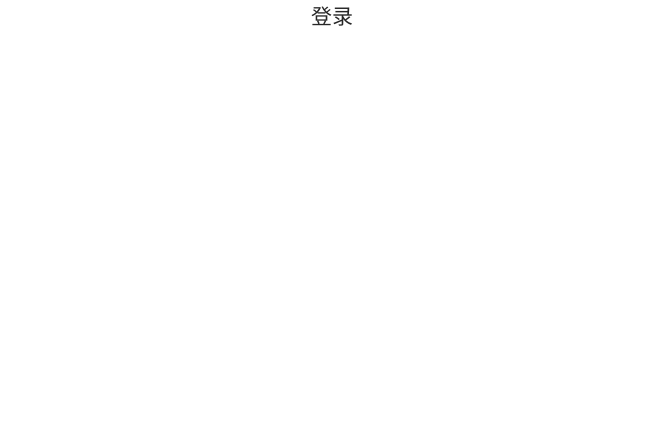
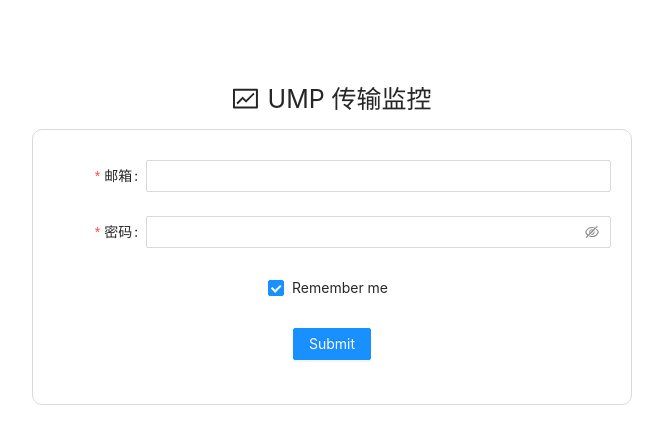
Before and after one commit to toozhuang/workflow-scanner-fe, a React (Create React App) app: page /login in a window 1280 px wide. Shown: the top 444 px of the page, without its empty margins (308-971 px from the left). Built offline with nearby package versions, Linux system fonts and the light colour scheme.

Commit message:
feat：监控/更新 transfer item 功能完成

```diff
--- a/package.json
+++ b/package.json
@@ -3,10 +3,12 @@
   "version": "0.1.0",
   "private": true,
   "dependencies": {
+    "@ant-design/icons": "^4.7.0",
     "@testing-library/jest-dom": "^5.11.4",
     "@testing-library/react": "^11.1.0",
     "@testing-library/user-event": "^12.1.10",
     "@types/jest": "^26.0.15",
+    "@types/js-cookie": "^3.0.1",
     "@types/node": "^12.0.0",
     "@types/react": "^17.0.0",
     "@types/react-dom": "^17.0.0",
@@ -14,11 +16,13 @@
     "antd": "^4.17.3",
     "axios": "^0.24.0",
     "dayjs": "^1.10.7",
+    "js-cookie": "^3.0.1",
     "lodash": "^4.17.21",
     "react": "^17.0.2",
     "react-dom": "^17.0.2",
     "react-router-dom": "^6.1.1",
     "react-scripts": "4.0.3",
+    "sass": "^1.45.0",
     "typescript": "^4.1.2",
     "web-vitals": "^1.0.1"
   },
--- a/src/App.css
+++ b/src/App.css
@@ -32,7 +32,21 @@
 
 .Transfer-list{
   padding: 50px;
-  width:80%
+  width:80%;
+  margin: auto;
+}
+
+.avatar-container{
+  position: absolute;
+  left: 20px;
+  top: 20px;
+  width: 50px;
+  height: 50px;
+  padding: 8px;
+  display: flex;
+  justify-content: center;
+  background: lightblue;
+  color: currentColor;
 }
 
 @keyframes App-logo-spin {
--- a/src/App.tsx
+++ b/src/App.tsx
@@ -5,39 +5,21 @@ import './App.css';
 import TransferPage from "./components/TransferPage";
 import AuthPage from "./components/AuthPage";
 import RequireAuth from "./components/RequireAuth";
+import AuthProvider from "./components/AuthProvider";
+import Cookies from 'js-cookie';
 
 export interface AuthContextType {
     user: any;
-    signIn?: (user: string, callback: VoidFunction) => void;
-    signOut?: (callback: VoidFunction) => void;
+    signIn: (user: string, callback: VoidFunction) => void;
+    signOut: (callback: VoidFunction) => void;
 }
 
 export const AuthContext = React.createContext<AuthContextType>(null!);
 
 function App() {
 
-
-    let [user, setUser] = React.useState<any>(null);
-
-    // 暂时先禁用这个登录
-    // let signin = (newUser: string, callback: VoidFunction) => {
-    //     return fakeAuthProvider.signin(() => {
-    //         setUser(newUser);
-    //         callback();
-    //     });
-    // };
-    //
-    // let signout = (callback: VoidFunction) => {
-    //     return fakeAuthProvider.signout(() => {
-    //         setUser(null);
-    //         callback();
-    //     });
-    // };
-
-    let value = { user }; // , signin, signout
-
     return (
-        <AuthContext.Provider value={value}>
+        <AuthProvider userO={Cookies.get('user')||'{}'}>
             <div className="App">
                 <div className='container'>
                     <BrowserRouter>
@@ -47,11 +29,8 @@ function App() {
                         </Routes>
                     </BrowserRouter>
                 </div>
-                {/*<div>*/}
-                {/*    <TransferPage/>*/}
-                {/*</div>*/}
             </div>
-        </AuthContext.Provider>
+        </AuthProvider>
     );
 }
 
--- /dev/null
+++ b/src/api/login.api.tsx
@@ -0,0 +1,5 @@
+import axios from 'axios'
+
+export const login = (userDetail:any)=>{
+    return axios.post('http://ump-api.phoenixtv.com/user/login',{"username":`${userDetail.email}`,"password":`${userDetail.password}`,"autoLogin":false,"t":1639318605049})
+}
--- a/src/api/transfer.api.tsx
+++ b/src/api/transfer.api.tsx
@@ -1,5 +1,15 @@
 import axios from 'axios';
 
-export const getTransferList = ()=>{
-    return axios.get('http://localhost:3000/transfer-service/result?status=dealing')
+export const getTransferList = () => {
+    return axios.get('http://localhost:3000/transfer-service/result?status=dealing', {
+        withCredentials: true,
+        headers: {
+             // 前端并没有直接在 post/get 交互中修改 cookie 的权利
+            // Cookie: 'ticket=7f8ecbc31a3453ed7c54da389834126417c5bc2d0cdd7ec167204620bb17f3d316f331d804305f5806235f41d2d5b93f937a0dc7557ef92246566858ad1b84be; webos-ticket=ea4762798e4a2196467a6a6b2d438df7cd537a153ebf475173683e2c421444dc4c92432ad6b1c4b7b1d44c184d7aa27f08d786b60139905a3badb38ad5863451fd6fdaa651ad9344d1d8bf1e92b04eaa',
+        }
+    })
 }
+
+export const updateTransfer = (transferId: string,status:string='complete') => {
+    return axios.post(`http://localhost:3000/transfer-service/${transferId}`,{status})
+}
--- /dev/null
+++ b/src/components/AuthPage.scss
@@ -0,0 +1,21 @@
+.loginPage{
+
+  .title{
+    margin-top: 80px;
+    span{
+      margin-right: 10px;
+    }
+    font-size: 25px;
+  }
+
+  .loginForm{
+    margin-top: 10px;
+    margin-left: auto;
+    margin-right: auto;
+    width: 600px;
+    border: 1px solid rgb(217, 217, 217);
+    border-radius: 10px ;
+    padding: 30px 20px 20px;
+  }
+
+}
--- a/src/components/AuthPage.tsx
+++ b/src/components/AuthPage.tsx
@@ -1,11 +1,100 @@
-import React from 'react'
+/**
+ *  该页面目前就当作登录界面；
+ *  不需要注册功能
+ */
+import React, {useEffect} from 'react'
+import {useLocation, useNavigate} from "react-router-dom";
+import {AuthContext} from "../App";
+import {Form, Input, Button, Checkbox} from 'antd';
 
-function AuthPage(){
-    return(
-        <div>
-            <h2>登录</h2>
+import './AuthPage.scss'
+import {FundOutlined} from '@ant-design/icons';
+import Cookies from 'js-cookie';
+
+
+const AuthPage = () => {
+
+    const [form] = Form.useForm();
+
+    let userYa:string = Cookies.get('user')||""
+
+
+    let navigate = useNavigate();
+    let location = useLocation();
+    let auth = React.useContext(AuthContext)
+
+    let from = location.state?.from?.pathname || "/";
+
+    const handleSubmit = (value: any) => {
+        auth.signIn(value, () => {
+            navigate(from, {replace: true});
+        })
+
+    }
+
+    const onFinish = (values: any) => {
+        console.log('Success:', values, form);
+        handleSubmit(values)
+    };
+
+    const onFinishFailed = (errorInfo: any) => {
+        console.log('Failed:', errorInfo);
+    };
+
+    useEffect(() => {
+        if(userYa&&userYa!==''){
+            navigate('/', {replace: true});
+        }
+    }, [userYa,navigate])
+
+    return (
+        <div className="loginPage">
+
+            <div className="title">
+                <FundOutlined/>
+                UMP 传输监控
+            </div>
+
+            <Form
+                name="basic"
+                className="loginForm"
+                labelCol={{span: 4}}
+                wrapperCol={{span: 20}}
+                initialValues={{remember: true}}
+                onFinish={onFinish}
+                onFinishFailed={onFinishFailed}
+                autoComplete="off"
+            >
+                <Form.Item
+                    label="邮箱"
+                    name="email"
+                    rules={[
+                        {type: 'email', message: '请输入正确的邮箱格式!'},
+                        {required: true, message: '请输入你的邮箱!'}]}
+                >
+                    <Input/>
+                </Form.Item>
+
+                <Form.Item
+                    label="密码"
+                    name="password"
+                    rules={[{required: true, message: '请输入你的密码!'}]}
+                >
+                    <Input.Password/>
+                </Form.Item>
+
+                <Form.Item name="remember" valuePropName="checked" wrapperCol={{offset: 0, span: 24}}>
+                    <Checkbox>Remember me</Checkbox>
+                </Form.Item>
+
+                <Form.Item wrapperCol={{offset: 0, span: 24}}>
+                    <Button type="primary" htmlType="submit">
+                        Submit
+                    </Button>
+                </Form.Item>
+            </Form>
         </div>
-    )
-}
+    );
+};
 
 export default AuthPage
--- /dev/null
+++ b/src/components/AuthProvider.tsx
@@ -0,0 +1,63 @@
+/**
+ * 一个高阶函数， 传入组件穿出组件， 在这里做一个简单的判断是否登录了的操作
+ */
+
+import React, { useState} from 'react'
+import {login} from "../api/login.api";
+import {AuthContext} from '../App';
+import Cookies from 'js-cookie'
+
+
+function AuthProvider({userO, children}: { userO: any, children: JSX.Element }) {
+
+    let [user, setUser] = useState<any>(null);
+
+    const signIn = (newUser: string, callback: VoidFunction) => {
+        return login(newUser).then(value => {
+            // 设定 User 状态
+            const token = value.data.data.token;
+            const userFromServer = value.data.data.userInfo;
+            userFromServer.ticket = token;
+            setUser(userFromServer)
+            // 将 cookie 存储到 cookie 后面直接用
+            Cookies.set('user',JSON.stringify(userFromServer))
+            // 全局 rolad 的时候可以直接用
+            callback()
+        })
+    }
+
+    const signOut = (callback:VoidFunction)=>{
+        Cookies.remove('user')
+        callback()
+    }
+
+
+
+    const value = {user, signIn, signOut}
+    if (userO !== '{}') {
+        value.user = JSON.parse(userO)
+    }
+
+
+    // useEffect(
+    //     () => {
+    //         if (userString !== '') {
+    //             setUser(JSON.parse(userString))
+    //         } else {
+    //         }
+    //     }, [userString]
+    //     //    Note： React Hook useEffect has a missing dependency: 'userString'
+    //     // 之前没有在这里添加 userString 到数组的造成了 React Hook 无法利用前后比对来决定是否
+    //     // 真的要在这里 render（也就是触发Effect
+    //     // 具体的原因见： https://reactjs.org/docs/hooks-effect.html#tip-optimizing-performance-by-skipping-effects
+    //     // 这里又可以引入： https://ithelp.ithome.com.tw/articles/10271802?sc=iThelpR 这个 useCallBack 来记住函数
+    // )
+
+
+    // @ts-ignore
+    return (<AuthContext.Provider value={value}>
+        {children}
+    </AuthContext.Provider>)
+}
+
+export default AuthProvider
--- a/src/components/RequireAuth.tsx
+++ b/src/components/RequireAuth.tsx
@@ -5,6 +5,9 @@ import {AuthContext} from "../App";
 
 function RequireAuth({children}: { children: JSX.Element }) {
     let auth = React.useContext(AuthContext)
+    // @ts-ignore
+    // const hh = JSON.parse(Cookie.get('user'))
+    // console.log('hhhhh',hh  )
     let location = useLocation();
 
     if (!auth.user) {
@@ -13,6 +16,7 @@ function RequireAuth({children}: { children: JSX.Element }) {
         // along to that page after they login, which is a nicer user experience
         // than dropping them off on the home page.
         return <Navigate to="/login" state={{from: location}}/>;
+        // return children
     }
 
     return children;
```
Also changed, not shown: src/components/TransferPage.tsx (+80 -14 lines), 2 other files (tests, documents, lock files or other folders).
